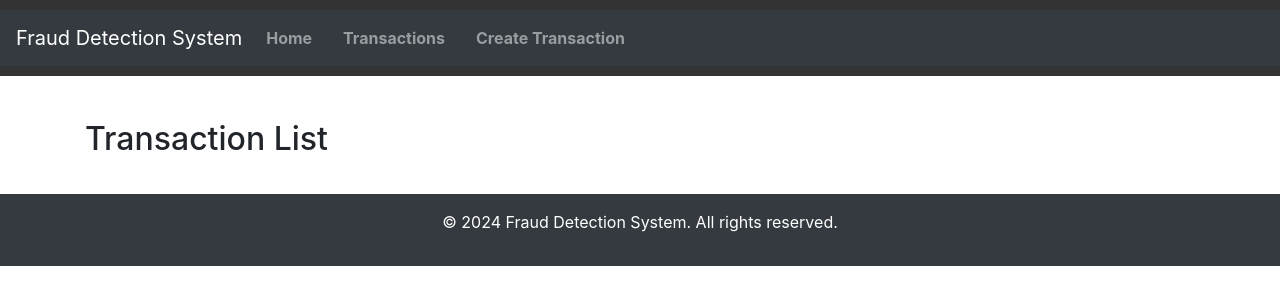
After one commit to rupacesigdel/Fraud_Detection_, a Django app: page / in a window 1280 px wide. The commit adds this page. Shown: the top 305 px of the page. Run offline with Django 4.2, Linux system fonts and the light colour scheme; data that the repository does not hold is empty; parts of the project's set-up code (start-up, migrations or seed data) failed here and were passed over; some libraries are stand-ins or nearby versions.

Commit message:
update..

```diff
--- a/fraud_detection/settings.py
+++ b/fraud_detection/settings.py
@@ -122,6 +122,7 @@ USE_TZ = True
 
 STATIC_URL = '/static/'
 STATICFILES_DIRS = [os.path.join(BASE_DIR, 'static')]
+STATIC_ROOT = os.path.join(BASE_DIR, 'staticfiles')
 
 MEDIA_URL = '/media/'
 MEDIA_ROOT = os.path.join(BASE_DIR, 'media')
--- a/fraud_detection/urls.py
+++ b/fraud_detection/urls.py
@@ -19,5 +19,5 @@ from django.urls import path, include
 
 urlpatterns = [
     path('admin/', admin.site.urls),
-    path('transactions/', include('transactions.urls')),
+    path('', include('transactions.urls')),  # Include the URLs from the transactions app
 ]
--- /dev/null
+++ b/static/transactions/styles.css
@@ -0,0 +1,64 @@
+/* Basic Reset */
+* {
+    margin: 0;
+    padding: 0;
+    box-sizing: border-box;
+}
+
+/* Container for centering content */
+.container {
+    width: 80%;
+    margin: 0 auto;
+}
+
+/* Header styles */
+header {
+    background-color: #333;
+    color: #fff;
+    padding: 10px 0;
+}
+
+header h1 {
+    display: inline-block;
+    margin-right: 20px;
+    font-size: 1.5em;
+}
+
+nav {
+    display: inline-block;
+}
+
+nav ul {
+    list-style-type: none;
+}
+
+nav ul li {
+    display: inline;
+    margin-right: 15px;
+}
+
+nav ul li a {
+    color: #fff;
+    text-decoration: none;
+    font-weight: bold;
+}
+
+nav ul li a:hover {
+    text-decoration: underline;
+}
+
+/* Main content styles */
+main {
+    padding: 20px;
+}
+
+/* Footer styles */
+footer {
+    background-color: #333;
+    color: #fff;
+    text-align: center;
+    padding: 10px 0;
+    position: relative;
+    bottom: 0;
+    width: 100%;
+}
--- /dev/null
+++ b/transactions/templates/base.html
@@ -0,0 +1,50 @@
+<!DOCTYPE html>
+<html lang="en">
+<head>
+    <meta charset="UTF-8">
+    {% load static %}
+    <meta name="viewport" content="width=device-width, initial-scale=1.0">
+    <title>{% block title %}Fraud Detection System{% endblock %}</title>
+    <link rel="stylesheet" href="{% static 'transactions/styles.css' %}">
+    <link href="https://stackpath.bootstrapcdn.com/bootstrap/4.5.2/css/bootstrap.min.css" rel="stylesheet">
+    {% block extra_head %}
+    {% endblock %}
+    {% block css %}{% endblock css %}
+
+</head>
+<body>
+    <header>
+        <nav class="navbar navbar-expand-lg navbar-dark bg-dark">
+            <a class="navbar-brand" href="{% url 'home' %}">Fraud Detection System</a>
+            <button class="navbar-toggler" type="button" data-toggle="collapse" data-target="#navbarNav" aria-controls="navbarNav" aria-expanded="false" aria-label="Toggle navigation">
+                <span class="navbar-toggler-icon"></span>
+            </button>
+            <div class="collapse navbar-collapse" id="navbarNav">
+                <ul class="navbar-nav">
+                    <li class="nav-item">
+                        <a class="nav-link" href="{% url 'home' %}">Home</a>
+                    </li>
+                    <li class="nav-item">
+                        <a class="nav-link" href="{% url 'transaction_list' %}">Transactions</a>
+                    </li>
+                    <li class="nav-item">
+                        <a class="nav-link" href="{% url 'create_transaction' %}">Create Transaction</a>
+                    </li>
+                </ul>
+            </div>
+        </nav>
+    </header>
+    <main class="container mt-4">
+        {% block content %}
+        {% endblock %}
+    </main>
+    <footer class="bg-dark text-white text-center py-3">
+        <p>&copy; 2024 Fraud Detection System. All rights reserved.</p>
+    </footer>
+    <script src="https://code.jquery.com/jquery-3.5.1.slim.min.js"></script>
+    <script src="https://cdn.jsdelivr.net/npm/@popperjs/core@2.5.3/dist/umd/popper.min.js"></script>
+    <script src="https://stackpath.bootstrapcdn.com/bootstrap/4.5.2/js/bootstrap.min.js"></script>
+    {% block extra_js %}
+    {% endblock %}
+</body>
+</html>
--- /dev/null
+++ b/transactions/templates/transactions/transaction_list.html
@@ -0,0 +1,18 @@
+{% extends 'base.html' %}
+{% block css %}
+<style>
+  .container{
+    min-height: 15y0vh;
+  }
+</style>
+{% endblock css %}
+{% block content %}
+<h2>Transaction List</h2>
+<ul>
+    {% for transaction in transactions %}
+        <li>
+            <a href="{% url 'transaction_detail' transaction.pk %}">{{ transaction.transaction_id }}</a> - {{ transaction.amount }}
+        </li>
+    {% endfor %}
+</ul>
+{% endblock %}
--- a/transactions/urls.py
+++ b/transactions/urls.py
@@ -2,6 +2,9 @@ from django.urls import path
 from . import views
 
 urlpatterns = [
+    path('', views.transaction_list, name='transaction_list'),  # Make sure there's a URL pattern for the root
+    path('', views.home, name='home'),
     path('create/', views.create_transaction, name='create_transaction'),
     path('<int:pk>/', views.transaction_detail, name='transaction_detail'),
+    path('<int:pk>/predict/', views.predict_fraud, name='predict_fraud'),
 ]
--- a/transactions/views.py
+++ b/transactions/views.py
@@ -1,19 +1,33 @@
-from django.shortcuts import render, redirect
-from django.contrib.auth.decorators import login_required
+from django.shortcuts import render, redirect, get_object_or_404
 from .models import Transaction
 from .forms import TransactionForm
-from .fraud_detection import detect_fraud  # Import the combined fraud detection function
+from .fraud_detection import detect_fraud  # Import the fraud detection function
 
-@login_required
+def home(request):
+    return render(request, 'home.html')
+
 def create_transaction(request):
     if request.method == "POST":
         form = TransactionForm(request.POST)
         if form.is_valid():
             transaction = form.save(commit=False)
             transaction.user = request.user
-            transaction.is_fraudulent = detect_fraud(transaction)  # Use combined fraud detection
+            transaction.is_fraudulent = detect_fraud(transaction)  # Call fraud detection
             transaction.save()
             return redirect('transaction_detail', transaction.id)
     else:
         form = TransactionForm()
     return render(request, 'transactions/create_transaction.html', {'form': form})
+
+def transaction_detail(request, pk):
+    transaction = get_object_or_404(Transaction, pk=pk)
+    return render(request, 'transactions/transaction_detail.html', {'transaction': transaction})
+
+def transaction_list(request):
+    transactions = Transaction.objects.all()
+    return render(request, 'transactions/transaction_list.html', {'transactions': transactions})
+
+def predict_fraud(request, pk):
+    transaction = get_object_or_404(Transaction, pk=pk)
+    fraud_result = detect_fraud(transaction)
+    return render(request, 'transactions/transaction_detail.html', {'transaction': transaction, 'fraud_result': fraud_result})
```
Also changed, not shown: transactions/fraud_detection.py (+5 -43 lines), transactions/models.py (+4 -5 lines), transactions/templates/transactions/create_transaction.html (+11 -0 lines), transactions/templates/transactions/home.html (added, +16 -0 lines), transactions/templates/transactions/transaction_detail.html (+14 -3 lines), transactions/migrations/0001_initial.py (added), 2 other files.
